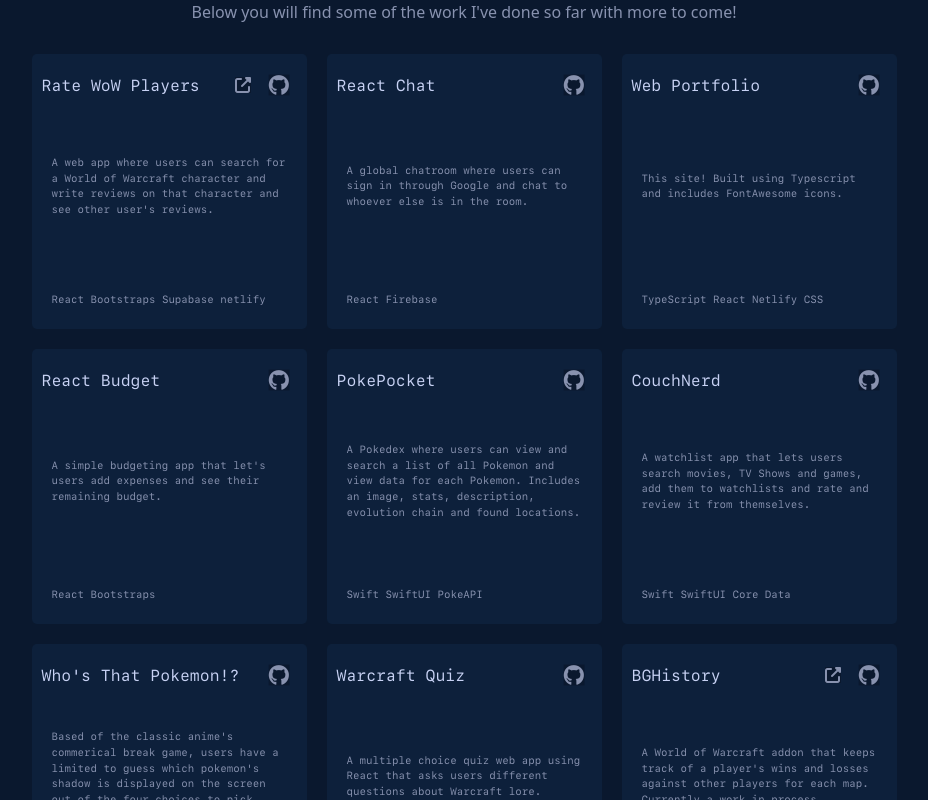
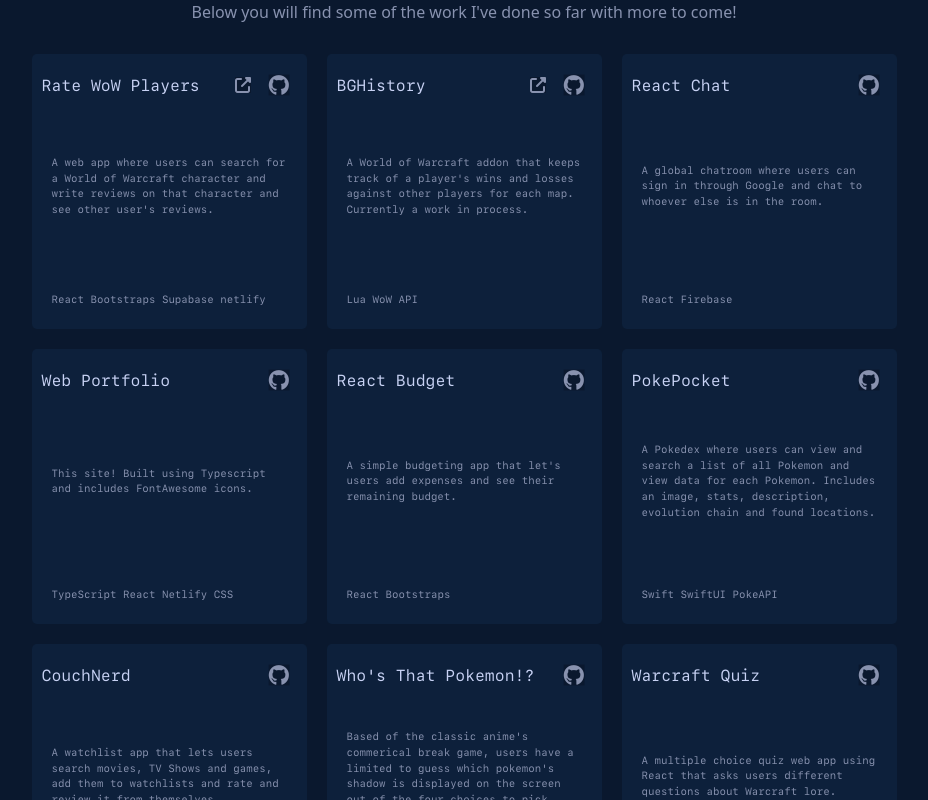
Before and after one commit to Jerryc95/portfolio, a React (Create React App) app: page / in a window 1280 px wide. Shown: the part 1700-2500 px from the top of the page, without its empty margins (246-1174 px from the left). Built offline with nearby package versions, Linux system fonts and the light colour scheme.

Commit message:
reordered projects

```diff
--- a/src/assets/projectItems.ts
+++ b/src/assets/projectItems.ts
@@ -1,35 +1,48 @@
 export const projectItems = [
   {
     title: "Rate WoW Players",
-    description: "A web app where users can search for a World of Warcraft character and write reviews on that character and see other user's reviews.",
+    description:
+      "A web app where users can search for a World of Warcraft character and write reviews on that character and see other user's reviews.",
     github: "https://github.com/Jerryc95/Rate-wow-players",
     link: "https://bejewelled-halva-7dad01.netlify.app",
     stack: ["React", "Bootstraps", "Supabase", "netlify"],
-    cName: "project-card"
+    cName: "project-card",
+  },
+  {
+    title: "BGHistory",
+    description:
+      "A World of Warcraft addon that keeps track of a player's wins and losses against other players for each map. Currently a work in process.",
+    github: "https://github.com/Jerryc95/weather-app",
+    link: "https://github.com/Jerryc95/BGHistory",
+    stack: ["Lua", "WoW API"],
+    cName: "project-card",
   },
   {
     title: "React Chat",
-    description: "A global chatroom where users can sign in through Google and chat to whoever else is in the room.",
+    description:
+      "A global chatroom where users can sign in through Google and chat to whoever else is in the room.",
     github: "https://github.com/Jerryc95/react-chat",
     link: "",
     stack: ["React", "Firebase"],
-    cName: "project-card"
+    cName: "project-card",
   },
   {
     title: "Web Portfolio",
-    description: "This site! Built using Typescript and includes FontAwesome icons.",
+    description:
+      "This site! Built using Typescript and includes FontAwesome icons.",
     github: "https://github.com/Jerryc95/portfolio",
     link: "",
     stack: ["TypeScript", "React", "Netlify", "CSS"],
-    cName: "project-card"
+    cName: "project-card",
   },
   {
     title: "React Budget",
-    description: "A simple budgeting app that let's users add expenses and see their remaining budget.",
+    description:
+      "A simple budgeting app that let's users add expenses and see their remaining budget.",
     github: "https://github.com/Jerryc95/react-budget-tracker",
     link: "",
     stack: ["React", "Bootstraps"],
-    cName: "project-card"
+    cName: "project-card",
   },
   {
     title: "PokePocket",
@@ -38,23 +51,25 @@
     github: "https://github.com/Jerryc95/PokePocket",
     link: "",
     stack: ["Swift", "SwiftUI", "PokeAPI"],
-    cName: "project-card"
+    cName: "project-card",
   },
   {
     title: "CouchNerd",
-    description: "A watchlist app that lets users search movies, TV Shows and games, add them to watchlists and rate and review it from themselves.",
+    description:
+      "A watchlist app that lets users search movies, TV Shows and games, add them to watchlists and rate and review it from themselves.",
     github: "https://github.com/Jerryc95/CouchNerd",
     link: "",
     stack: ["Swift", "SwiftUI", "Core Data"],
-    cName: "project-card"
+    cName: "project-card",
   },
   {
     title: "Who's That Pokemon!?",
-    description: "Based of the classic anime's commerical break game, users have a limited to guess which pokemon's shadow is displayed on the screen out of the four choices to pick from.",
+    description:
+      "Based of the classic anime's commerical break game, users have a limited to guess which pokemon's shadow is displayed on the screen out of the four choices to pick from.",
     github: "https://github.com/Jerryc95/WhosThatPokemon",
     link: "",
     stack: ["Swift", "SwiftUI"],
-    cName: "project-card"
+    cName: "project-card",
   },
   {
     title: "Warcraft Quiz",
@@ -63,16 +78,7 @@
     github: "https://github.com/Jerryc95/warcraft-quiz",
     link: "",
     stack: ["React"],
-    cName: "project-card"
-  },
-  {
-    title: "BGHistory",
-    description:
-      "A World of Warcraft addon that keeps track of a player's wins and losses against other players for each map. Currently a work in process.",
-    github: "https://github.com/Jerryc95/weather-app",
-    link: "https://github.com/Jerryc95/BGHistory",
-    stack: ["Lua", "WoW API"],
-    cName: "project-card"
+    cName: "project-card",
   },
 ];
 
```
